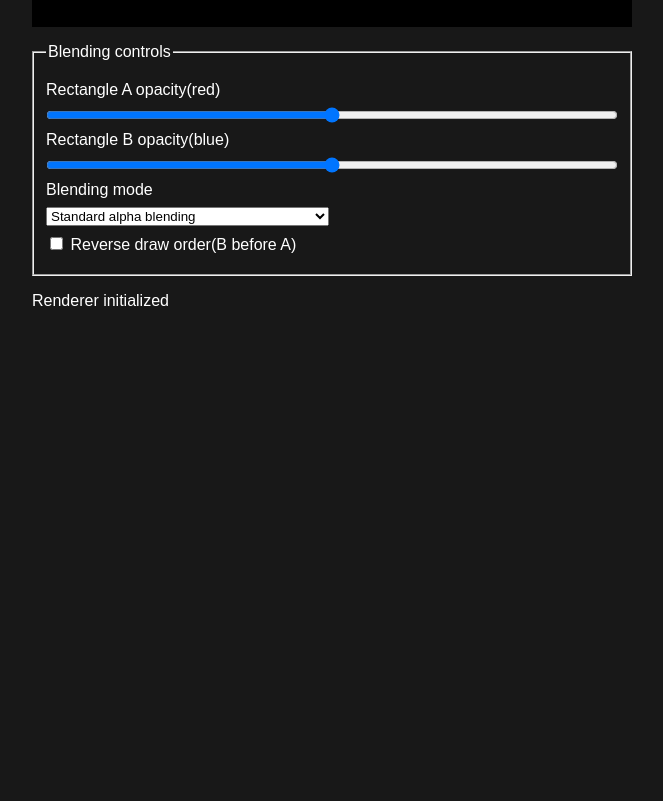
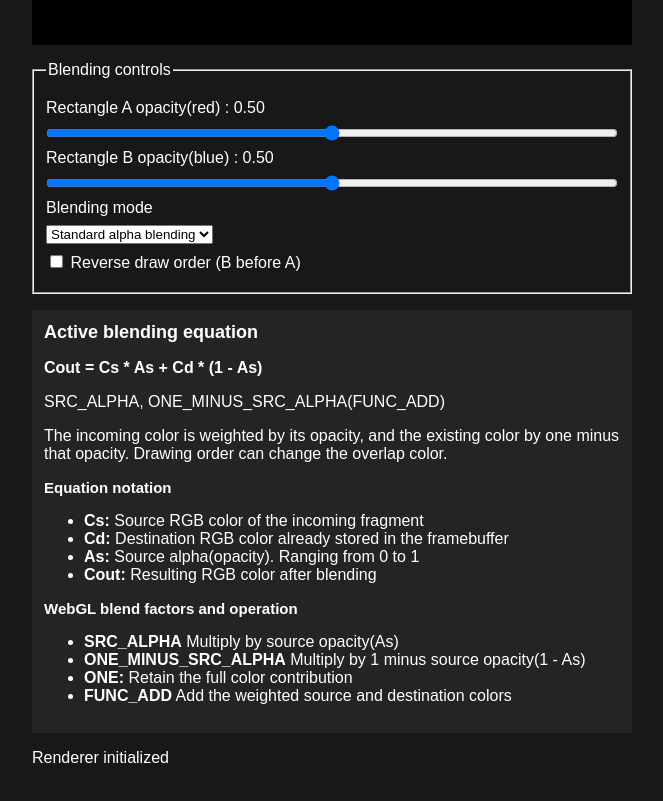
Before and after one commit to nmiysfs/alpha-blending, a plain HTML site: page index.html in a window 1280 px wide. Shown: the part 495-1296 px from the top of the page, without its empty margins (308-971 px from the left). Before the commit the page ends 869 px from the top, so only its background shows below. Drawn offline with Linux system fonts and the light colour scheme.

Commit message:
Added explanations and final testing
- Added numerical opacity displays(real-time)
- Added dynamic RGB blending equations and blend factors
- Explained source colour, destination colour and source alpha
- Reused the existing draw function to synchronize the interface

```diff
--- a/index.html
+++ b/index.html
@@ -20,7 +20,7 @@ brief   defines the application interface and WebGL drawing interface
 <body>
     <main>
         <h1>Alpha Blending</h1>
-        <p>A 2D demonstration using WebGL 2</p>
+        <p>Explore how opacity, blending modes, and drawing order affect overlapping fragments using WebGL 2</p>
 
         <!--drawing surface used by WebGL-->
         <canvas id="glCanvas" width="600" height="360">
@@ -31,24 +31,51 @@ brief   defines the application interface and WebGL drawing interface
         <fieldset id="controls" disabled>
             <legend>Blending controls</legend>
 
-            <label for="opacityA">Rectangle A opacity(red)</label>
+            <label for="opacityA">Rectangle A opacity(red) :
+                <output id="opacityAValue" for="opacityA">0.50</output>
+            </label>
             <input id="opacityA" type="range" min="0" max="1" step="0.01" value="0.5">
 
-            <label for="opacityB">Rectangle B opacity(blue)</label>
+            <label for="opacityB">Rectangle B opacity(blue) :
+                <output id="opacityBValue" for="opacityB">0.50</output></label>
             <input id="opacityB" type="range" min="0" max="1" step="0.01" value="0.5">
 
             <label for="blendMode">Blending mode</label>
             <select id="blendMode">
                 <option value="alpha">Standard alpha blending</option>
                 <option value="additive">Additive blending</option>
-                <option value="disabled">Blending disabled(Opacity change disabled)</option>
+                <option value="disabled">Blending disabled</option>
             </select>
 
             <label>
                 <input id="reverseOrder" type="checkbox">
-                Reverse draw order(B before A)
+                Reverse draw order (B before A)
             </label>
         </fieldset>
+
+        <!--display the active RGB eqn and its meaning-->
+        <section id="blendInfo">
+            <h2>Active blending equation</h2>
+            <p id="blendEquation">Waiting for renderer...</p>
+            <p id="blendFactors"></p>
+            <p id="blendExplanation"></p>
+            <!--explain mathematical notation and WebGL blending constraints-->
+            <h3>Equation notation</h3>
+            <ul>
+                <li><strong>Cs:</strong> Source RGB color of the incoming fragment</li>
+                <li><strong>Cd:</strong> Destination RGB color already stored in the framebuffer</li>
+                <li><strong>As:</strong> Source alpha(opacity). Ranging from 0 to 1</li>
+                <li><strong>Cout:</strong> Resulting RGB color after blending</li>
+            </ul>
+
+            <h3>WebGL blend factors and operation</h3>
+            <ul>
+                <li><strong>SRC_ALPHA</strong> Multiply by source opacity(As)</li>
+                <li><strong>ONE_MINUS_SRC_ALPHA</strong> Multiply by 1 minus source opacity(1 - As)</li>
+                <li><strong>ONE:</strong> Retain the full color contribution</li>
+                <li><strong>FUNC_ADD</strong> Add the weighted source and destination colors</li>
+            </ul>
+        </section>
 
         <!--displays renderer initializaton and error messages-->
         <p id="status" role="status">Initializing renderer...</p>
--- a/main.js
+++ b/main.js
@@ -10,6 +10,11 @@ const opacityA = document.getElementById("opacityA");
 const opacityB = document.getElementById("opacityB");
 const blendMode = document.getElementById("blendMode");
 const reverseOrder = document.getElementById("reverseOrder");
+const opacityAValue = document.getElementById("opacityAValue");
+const opacityBValue = document.getElementById("opacityBValue");
+const blendEquation = document.getElementById("blendEquation");
+const blendFactors = document.getElementById("blendFactors");
+const blendExplanation = document.getElementById("blendExplanation");
 
 let gl;
 let program;
@@ -160,6 +165,29 @@ function drawRectangle(first, color, opacity) {
 }
 
 /**
+ updateDisplay
+ updates the opacity values and explains the selected RGB blending mode
+ */
+function updateDisplay(alphaA, alphaB){
+    opacityAValue.textContent =alphaA.toFixed(2);
+    opacityBValue.textContent =alphaB.toFixed(2);
+
+    if(blendMode.value === "disabled"){
+        blendEquation.textContent = "Cout = Cs";
+        blendFactors.textContent= "BLEND disabled";
+        blendExplanation.textContent= "Source RGB replaces destination RGB regardless of opacity.";
+    } else if(blendMode.value ==="additive"){
+        blendEquation.textContent = "Cout = Cs * As + Cd";
+        blendFactors.textContent = "SRC_ALPHA, ONE(FUNC_ADD)";
+        blendExplanation.textContent= "Source RGB is weighted by alpha and added to the destination. Reversing order gives the same theoretical RGB result.";
+    } else {
+        blendEquation.textContent = "Cout = Cs * As + Cd * (1 - As)";
+        blendFactors.textContent = "SRC_ALPHA, ONE_MINUS_SRC_ALPHA(FUNC_ADD)";
+        blendExplanation.textContent ="The incoming color is weighted by its opacity, and the existing color by one minus that opacity. Drawing order can change the overlap color.";
+    }
+}
+
+/**
 draw
 clears the framebuffer and draws both rectangles in the selected order
 */
@@ -188,6 +216,7 @@ function draw() {
     }
 
     gl.bindVertexArray(null);
+    updateDisplay(alphaA, alphaB);
 }
 
 /**
--- a/style.css
+++ b/style.css
@@ -47,3 +47,37 @@ fieldset input[type="range"] {
     width: 100%;
     margin:4px 0;
 }
+
+/*keep the equation and explanation readable*/
+#blendInfo {
+    padding: 12px;
+    background: #242424;
+    overflow-wrap:anywhere;
+}
+
+/*configure the heading within the blending info section*/
+#blendInfo h2 {
+    margin-top: 0;
+    font-size: 18px;
+}
+
+#blendEquation{
+    font-weight: bold;
+}
+
+/*prevent dropdown from exceeding the container width*/
+fieldset select {
+    max-width: 100%;
+}
+
+/*format terminology legend*/
+#blendInfo h3{
+    font-size: 15px;
+    margin-bottom: 8px;
+}
+
+blendInfo ul{
+    padding-left: 20px;
+    font-size: 14px;
+    line-height: 1.5;
+}
```
Also changed, not shown: 2 other files.
